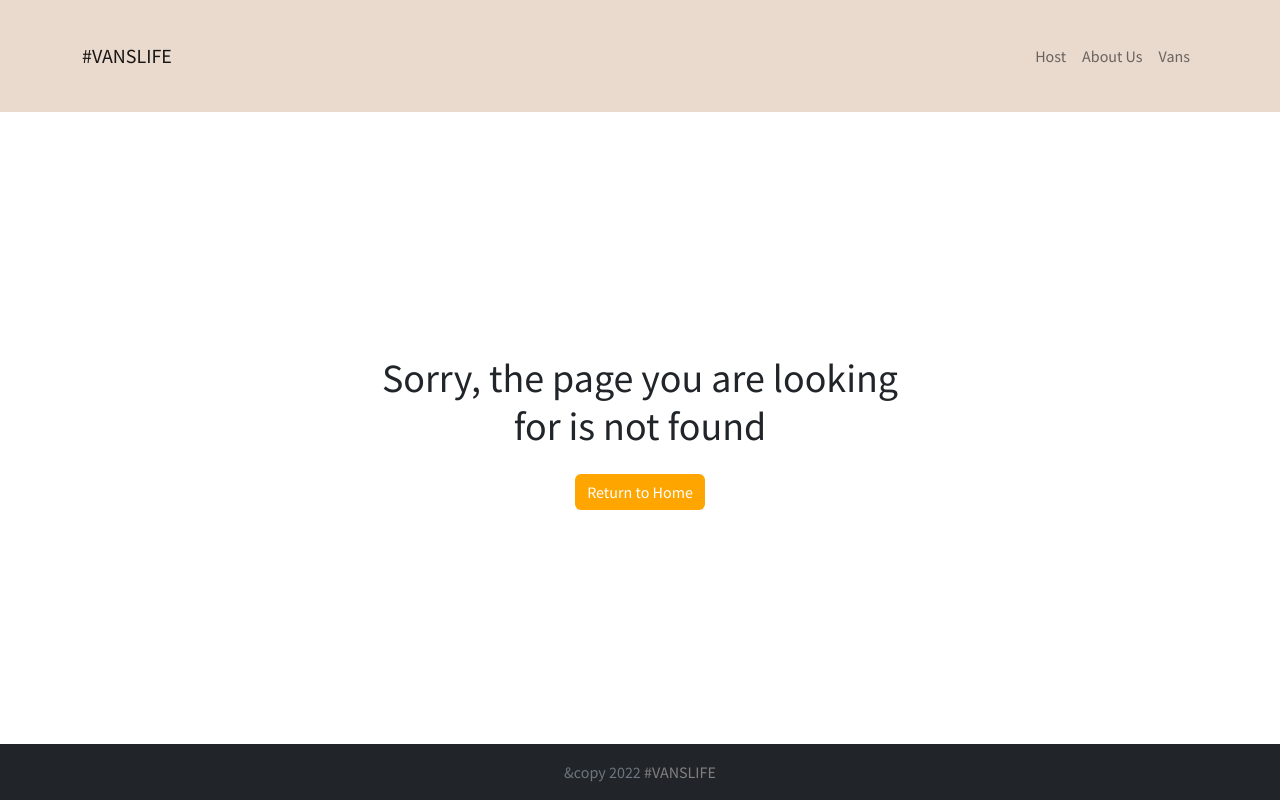
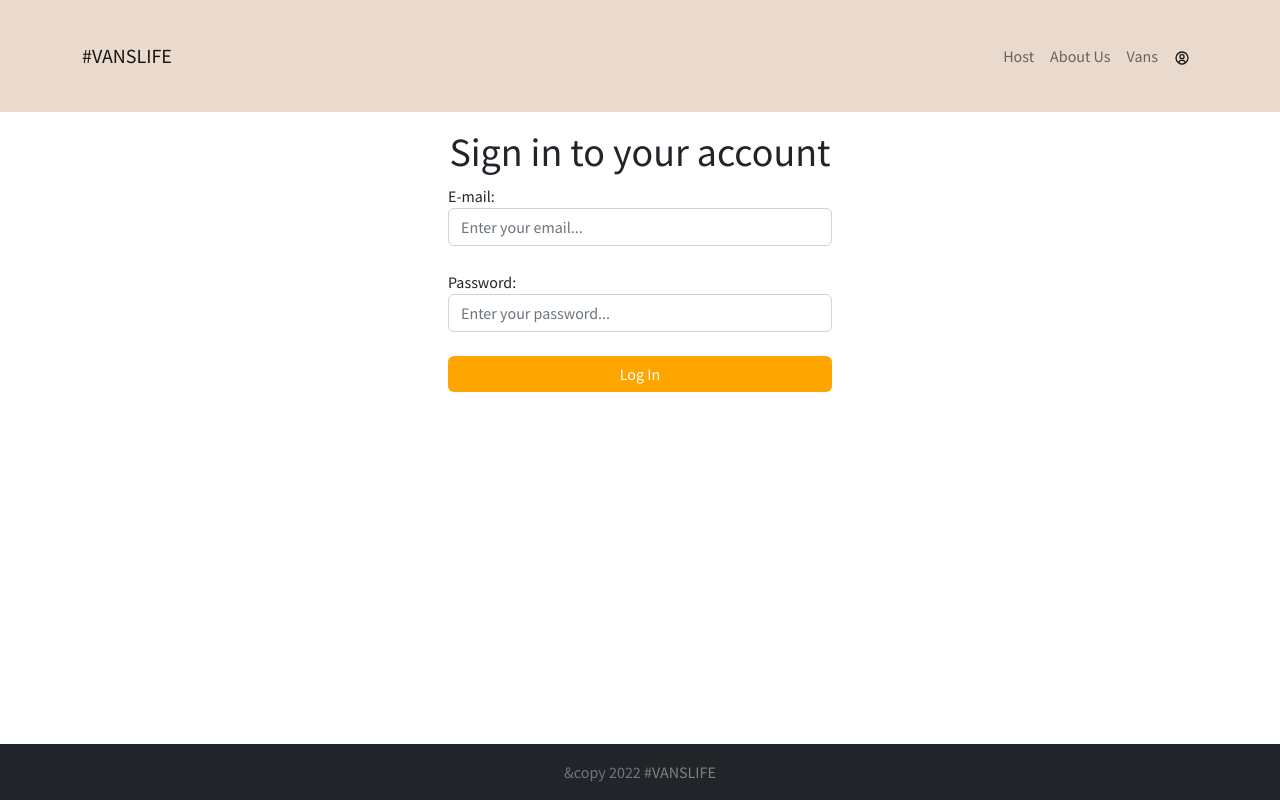
Before and after one commit to darenminarolli/vans-website, a React (Vite) app: page /login in a window 1280 px wide. Before the commit this address had no page. Built offline with nearby package versions, Linux system fonts and the light colour scheme; what miragejs would draw is missing.

Commit message:
login page

```diff
--- a/package.json
+++ b/package.json
@@ -15,7 +15,7 @@
     "react": "^18.2.0",
     "react-bootstrap": "^2.7.4",
     "react-dom": "^18.2.0",
-    "react-icons": "^4.8.0",
+    "react-icons": "^4.10.1",
     "react-router-dom": "^6.10.0"
   },
   "devDependencies": {
--- a/src/App.jsx
+++ b/src/App.jsx
@@ -21,6 +21,7 @@ import HostVans from './pages/Host/HostVans'
 import VanHostDeailPhotos from './pages/Host/VanHostDeailPhotos'
 import VanHostDetailPricing from './pages/Host/VanHostDetailPricing'
 import VanHostDetailDetails from './pages/Host/VanHostDetailDetails'
+import Login from './formValidation/Login'
 
 
 const router = createBrowserRouter(createRoutesFromElements(
@@ -30,18 +31,18 @@ const router = createBrowserRouter(createRoutesFromElements(
     <Route path='about' element={<About/>}/>
     <Route path='vans' element={<Vans/>} loader={VansLoader}/>
     <Route path='vans/:id' element={<VanDetail/>}/>
-
+    <Route path='login' element={<Login/>}/>
     <Route path='host' element={<HostLayout/>}>
       <Route index element={<Dashboard/>} />
       <Route path='income' element={<Income/>}/>
       <Route path='review' element={<Reviews/>}/>
       <Route path='vans' element={<HostVans/>}/>
       <Route path='vans/:id/' element={<VanHostDetail/>}>
-        <Route index element={<VanHostDetailDetails/>}/>
-        <Route path='pricing' element={<VanHostDetailPricing/>}/>
-        <Route path='photos' element={<VanHostDeailPhotos/>}/>
+          <Route index element={<VanHostDetailDetails/>}/>
+          <Route path='pricing' element={<VanHostDetailPricing/>}/>
+          <Route path='photos' element={<VanHostDeailPhotos/>}/>
      </Route>
-  </Route>
+   </Route>
     <Route path='*' element={<NotFound/>}/>
   </Route>
   </>
--- a/src/Layout/HostLayout.jsx
+++ b/src/Layout/HostLayout.jsx
@@ -22,6 +22,8 @@ const HostLayout = () => {
     </li>
 </ul>
     <Outlet/>
+
+
     </>
   )
 }
--- a/src/Layout/Layout.jsx
+++ b/src/Layout/Layout.jsx
@@ -6,7 +6,7 @@ const Layout = () => {
   return (
     <>
     <Navbar/>
-    <Outlet/>
+    <Outlet/><br/>
     <Footer/>
 
     </>
--- a/src/components/Footer.jsx
+++ b/src/components/Footer.jsx
@@ -6,7 +6,7 @@ const Footer = () => {
     <>
 
 
-   <footer className="footer mt-1 p-4 bg-dark py-3 fixed-bottom">
+   <footer className="footer  p-4 bg-dark py-3 fixed-bottom">
     <div className="container text-center">
       <span className="text-muted">&copy 2022 <Link style={{textDecoration:'none', color:'grey'}} to='/'>#VANSLIFE </Link></span>
     </div>
--- a/src/components/NavBar.jsx
+++ b/src/components/NavBar.jsx
@@ -1,5 +1,6 @@
 import { Link, NavLink} from 'react-router-dom';
 import '../../src/App.css'
+import {BiUserCircle} from 'react-icons/bi'
 function Navbar() {
 
   const activeStyles = {
@@ -24,6 +25,9 @@ function Navbar() {
             <li className="nav-item">
               <NavLink className="nav-link" to="/vans">Vans</NavLink>
             </li>
+            <li className='nav-item'>
+               <NavLink className='nav-link' to='/login'><BiUserCircle/></NavLink>
+            </li>
           </ul>
         </div>
       </div>
--- /dev/null
+++ b/src/formValidation/Login.jsx
@@ -0,0 +1,33 @@
+import React from 'react'
+
+const Login = () => {
+    const [loginFormData,setLoginFormData]=React.useState({email:'',password:''})
+    function handleSubmit(e){
+      e.preventDefault()
+
+    }
+    function handleChange(e){
+        const { name, value } = e.target
+        setLoginFormData(prev => ({
+            ...prev,
+            [name]: value
+        }))
+    }
+
+  return (
+    <>
+      <section className='container-fluid d-flex flex-column align-items-center justify-content-center mt-3' style={{ width:'40vw'}}>
+        <h1>Sign in to your account</h1>
+        <form onSubmit={handleSubmit} style={{width:'30vw'}}>
+            <label htmlFor="email">E-mail:</label><br/>
+            <input type="email" onChange={handleChange} name='email' id='email' className='form-control' style={{width:'30vw'}} placeholder='Enter your email...'/><br />
+            <label htmlFor="password" >Password:</label><br />
+            <input type="password" onChange={handleChange} name='password' className='form-control' id='password' style={{width:'30vw'}} placeholder='Enter your password...'/><br />
+            <button type='submit' className='btn btn-primary' style={{width:'30vw'}}>Log In</button>
+        </form>
+      </section>
+    </>
+  )
+}
+
+export default Login
--- a/src/pages/Host/HostVans.jsx
+++ b/src/pages/Host/HostVans.jsx
@@ -25,13 +25,14 @@ const HostVans = () => {
 
                         {
     vans.map(van => (
+       <>
         <Link
             to={`/host/vans/${van.id}`}
             key={van.id}
             className="host-van-link-wrapper wrapper"
             style={{color:'#000', textDecoration:'none'}}>
 
-            <div className="d-flex justify-content-start px-2 py-2 hostvanscontainer">
+            <div className="d-flex justify-content-start px-2 py-2  hostvanscontainer">
             <img src={van.imageUrl} alt={van.imageUrl} className='' style={{borderRadius:'5px', width:'250px'}} />
             <div className='px-3'>
                 <h2>{van.name}</h2>
@@ -40,6 +41,7 @@ const HostVans = () => {
             </div>
 
         </Link>
+        </>
     ))
     }
                         </section>
--- a/src/pages/Vans/Vans.jsx
+++ b/src/pages/Vans/Vans.jsx
@@ -6,10 +6,9 @@ import '../../App.css'
 import { getVans } from '../../api';
 
 export async function loader(){
-  return  await getVans()
+  return  await  getVans()
 }
 export default function  Vans(){
-
 const[searchParams,setSearchParams]=useSearchParams();
 const  typeFilter=searchParams.get('type')
 const vans=useLoaderData()
@@ -20,15 +19,15 @@ const displayFilteredVans= typeFilter? vans.filter((van)=>van.type==typeFilter):
 
 const [color,setColor]=useState(null)
 
-const colorChanger=()=>{
-if(vans.type=='luxury'){
-  setColor('#161616')
-}else if(vans.type=='simple'){
-  setColor('#E17654')
-}else{
-  setColor('#115E59')
-}
-}
+// const colorChanger=()=>{
+// if(vans.type=='luxury'){
+//   setColor('#161616')
+// }else if(vans.type=='simple'){
+//   setColor('#E17654')
+// }else{
+//   setColor('#115E59')
+// }
+// }
 function handleFilterChange(key, value) {
   setSearchParams(prevParams => {
       if (value === null) {
@@ -49,9 +48,8 @@ function handleFilterChange(key, value) {
           <Col>
               <Button onClick={() => handleFilterChange("type", "simple")} variant="outline-primary" className="me-3 Typebuttons">Simple</Button>
               <Button onClick={() => handleFilterChange("type", "rugged")} variant="outline-primary" className="me-3 Typebuttons">Rugged</Button>
-             <Button onClick={() => handleFilterChange("type", "luxury")} variant="outline-primary" className="me-3 Typebuttons">Luxury</Button>
-               <Button onClick={() => handleFilterChange("type",null)} id='clearBtn'  variant="outline-secondary"> <u>Clear filters</u></Button>
-
+              <Button onClick={() => handleFilterChange("type", "luxury")} variant="outline-primary" className="me-3 Typebuttons">Luxury</Button>
+              <Button onClick={() => handleFilterChange("type",null)} id='clearBtn'  variant="outline-secondary"> <u>Clear filters</u></Button>
           </Col>
         </Row>
         <Row className='' xs={1} sm={2} md={3} lg={4} >
@@ -62,7 +60,6 @@ function handleFilterChange(key, value) {
                 <Card.Img variant="top" src={van.imageUrl} />
                 <Card.Body>
                   <Card.Title>{van.name}</Card.Title>
-
                   <Card.Text>${van.price}/day</Card.Text>
                     <Button id={van.type==='luxury'? 'luxury':van.type==='simple'?'simple':'rugged'} >{van.type}</Button>
                 </Card.Body>
```
Also changed, not shown: src/formValidation/SignIn.jsx (+9 -0 lines), 1 other file (tests, documents, lock files or other folders).
